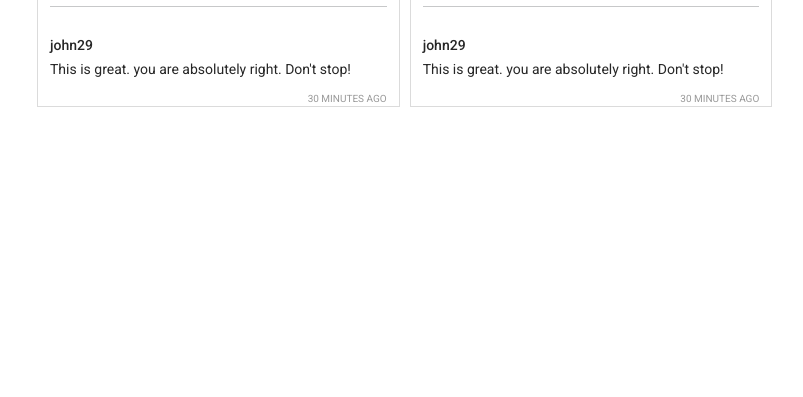
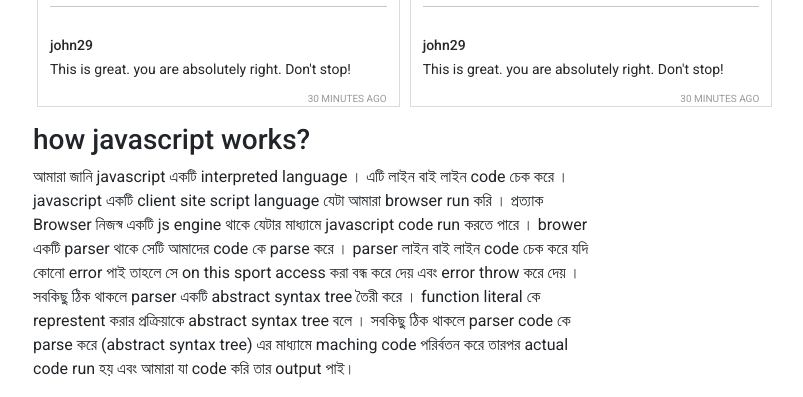
Before and after one commit to NISHAN75/inaste-city, a plain HTML site: page index.html in a window 1280 px wide. Shown: the part 1425-1822 px from the top of the page, without its empty margins (49-852 px from the left). Before the commit the page ends 1548 px from the top, so only its background shows below. Drawn offline with nearby package versions, Linux system fonts and the light colour scheme.

Commit message:
qustion one ans is ok

```diff
--- a/index.html
+++ b/index.html
@@ -77,6 +77,26 @@
                 <h1>Reported posts</h1>
             </div>
         </main>
+        <section class="container">
+            <div class="row">
+                <div class="col-12">
+                    <div class="col-6">
+                        <h3>how javascript works?</h3>
+                        <p>আমারা জানি javascript একটি  interpreted language ।
+                            এটি লাইন বাই লাইন  code চেক করে ।
+                            javascript একটি  client site script language যেটা আমারা  browser run করি ।
+                             প্রত্যাক Browser নিজস্ব একটি  js engine থাকে যেটার মাধ্যামে  javascript code run করতে পারে ।
+                            brower একটি parser থাকে  সেটি আমাদের code কে  parse করে  ।
+                             parser লাইন বাই লাইন  code চেক করে যদি  কোনো  error পাই  তাহলে সে on this sport access করা বন্ধ করে দেয়
+                             এবং error throw করে দেয়  ।
+                            সবকিছু  ঠিক থাকলে  parser একটি abstract syntax tree তৈরী করে ।
+                            function literal কে represtent করার প্রক্রিয়াকে abstract syntax tree বলে ।
+                              সবকিছু  ঠিক থাকলে   parser code কে  parse করে  (abstract syntax tree) এর মাধ্যামে
+                            maching code পরির্বতন  করে  তারপর  actual code run হয় এবং আমারা  যা code করি  তার output পাই।</p>
+                    </div>
+                </div>
+            </div>
+        </section>
         <footer></footer>
 
         <!-- add javascript  file  -->
```
